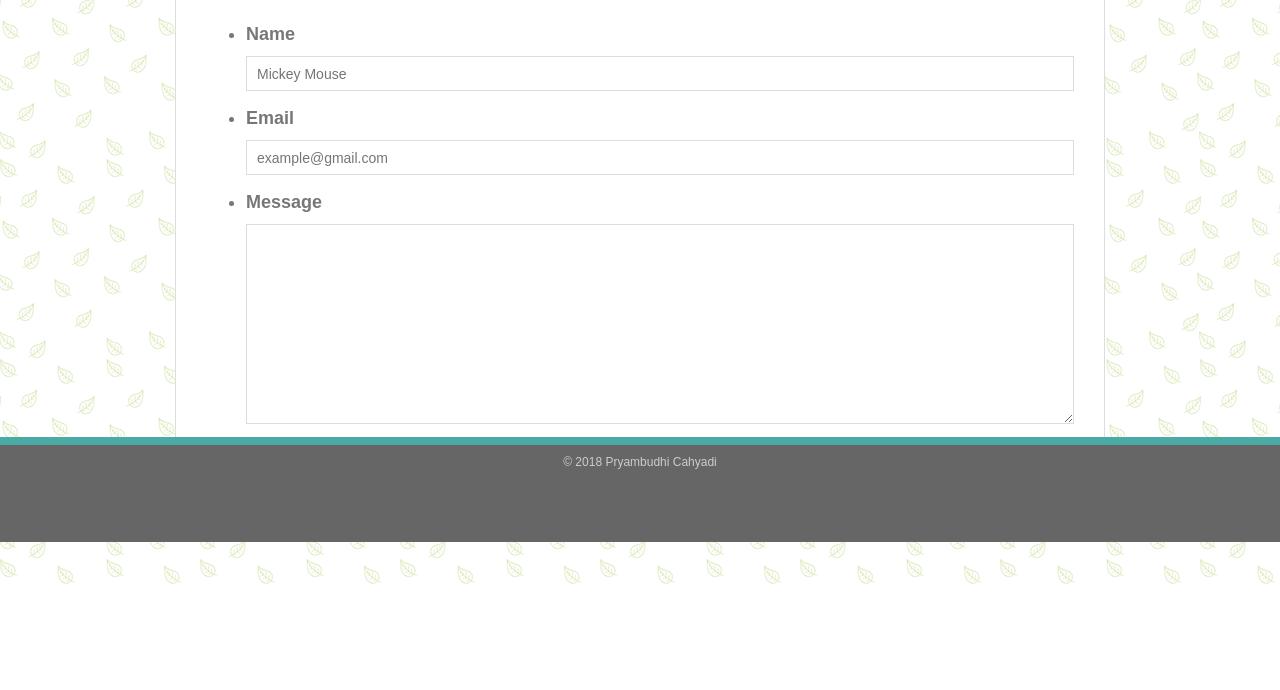
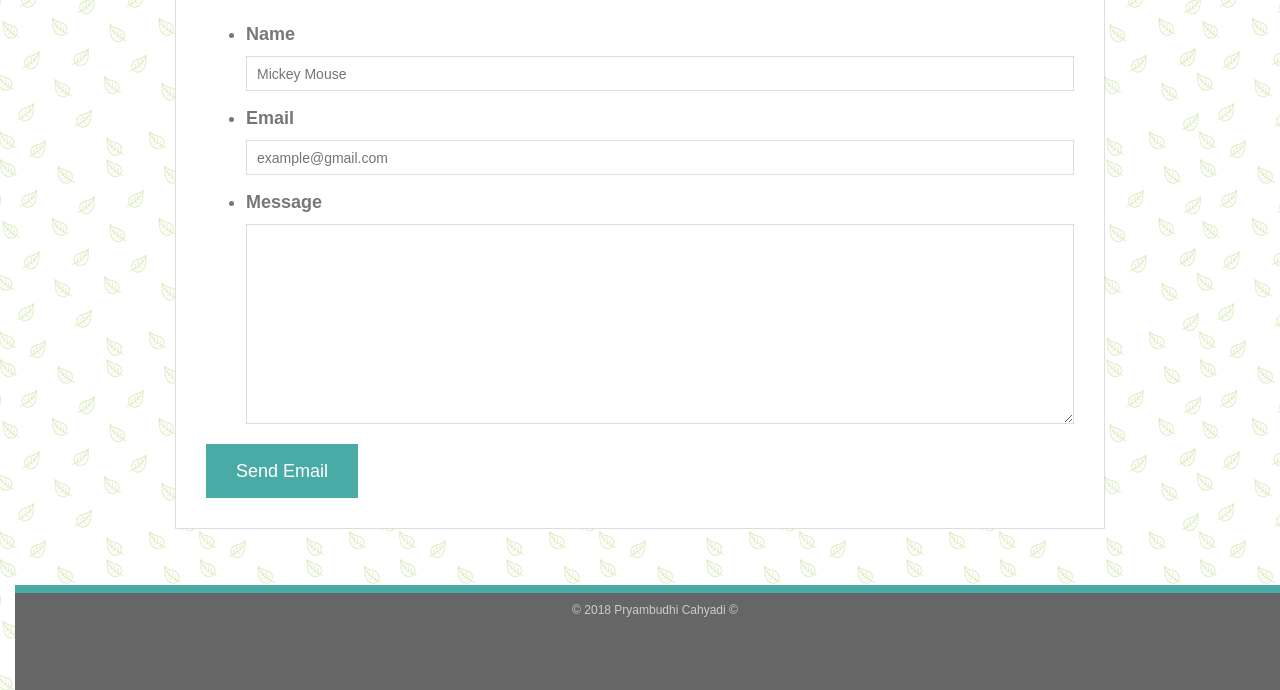
Before and after one commit to tiger2877/Bootstrap-Portfolio, a plain HTML site: page contact.html in a window 1280 px wide. Shown: the part 258-948 px from the top of the page. Before the commit the page ends 842 px from the top, so only its background shows below. Drawn offline with nearby package versions, Linux system fonts and the light colour scheme.

Commit message:
i fixed contact page

```diff
--- a/contact.html
+++ b/contact.html
@@ -35,8 +35,11 @@
 
   <div id="main-container" class="container">
     <section class="main-section">
+        <!--First row -->
+        <div class="row">
+            <div class="col-md-12">
               <h1>Contact</h1>
-
+              <!--contact form-->
               <form id="contact-form" method="post" action="mailto:pcahyadi@gmail.com">
               <ul>
                 <li>
@@ -54,16 +57,26 @@
               </ul>
                     <input type="submit" value="Send Email" />
               </form>
-
+              <!--contact form-->
+            </div>
+        </div>
     </section>
 
   </div>
 
-  <footer>
-    <div class="container">
-      © 2018 Pryambudhi Cahyadi
+ <!-- End of Main Section -->
+  <div class="push"></div>
+
+ <!-- Sticky Footer -->
+  <div class="row"></div>
+        <div class="col-md-12">
+          <div class= "card-footer">
+            <footer class="footer">
+            © 2018 Pryambudhi Cahyadi &copy;
+            </footer>
           </div>
-  </footer>
+          <!-- Footer -->
+        </div>
       </div>
 </body>
 
```
Also changed, not shown: portfolio.html (+1 -1 lines). Lines whose indentation alone changed are shown as unchanged.
